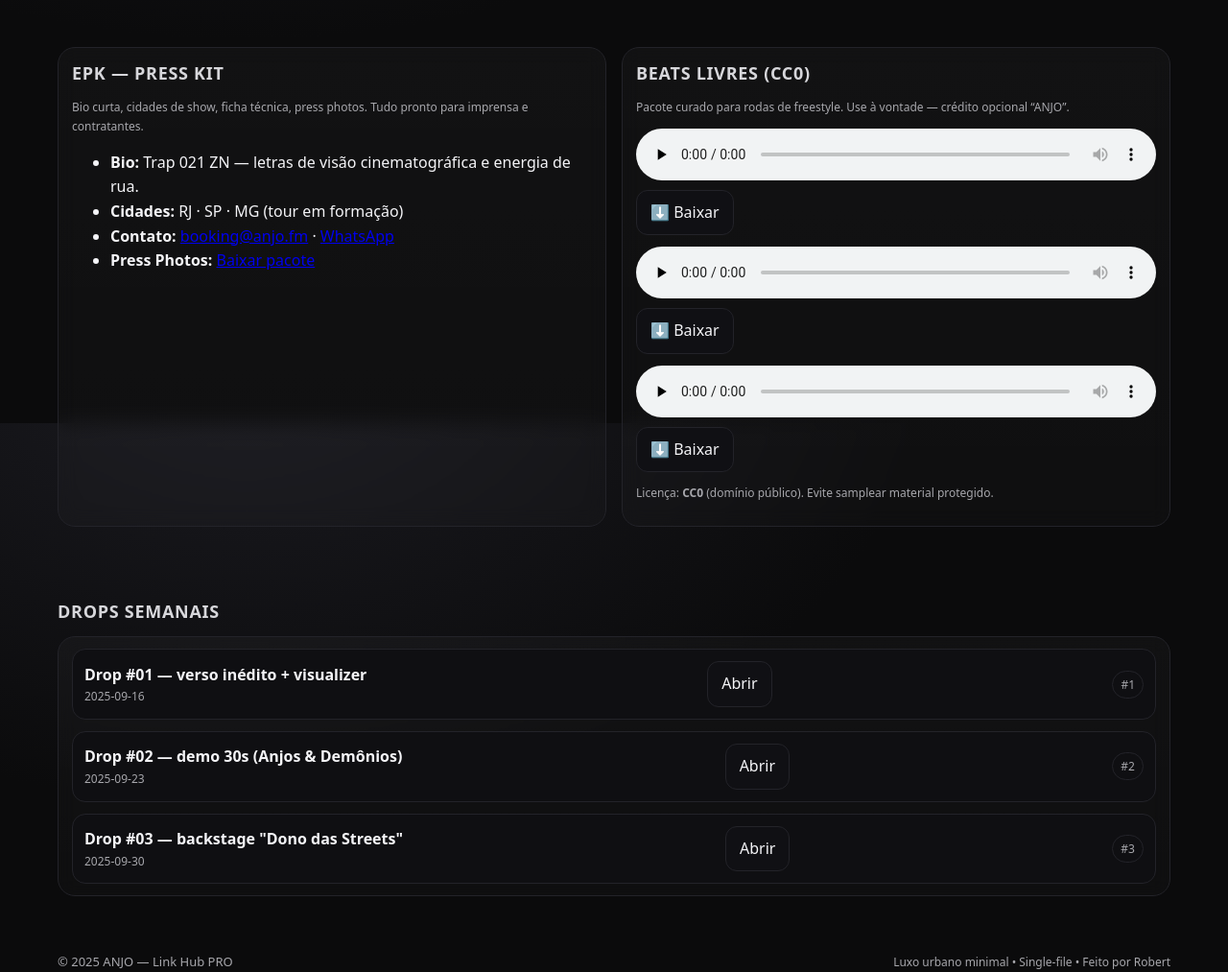
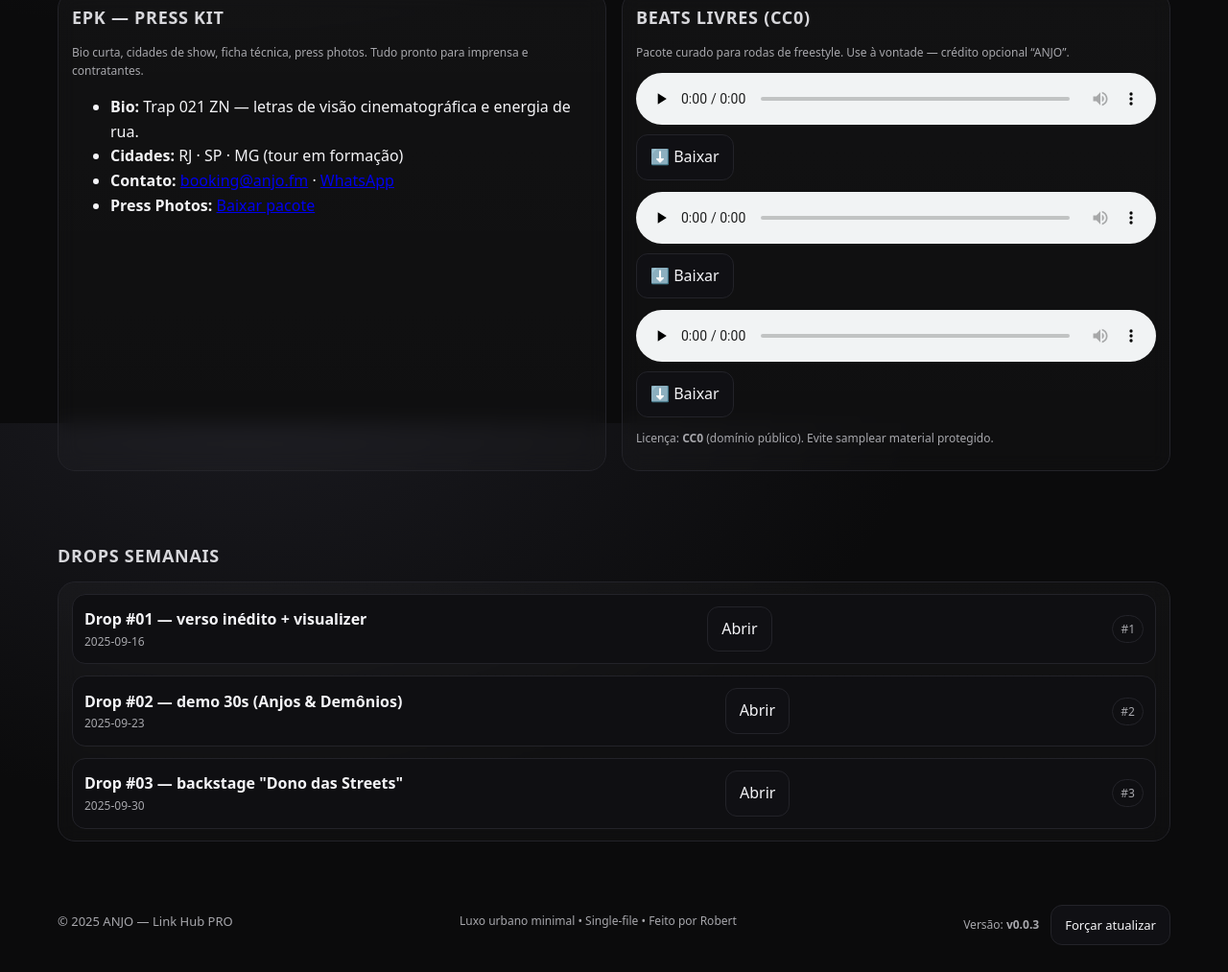
Before and after one commit to digitalrobertlima/link-hub-pro, a plain HTML site: page index.html in a window 1280 px wide. Shown: the part 1959-2972 px from the top of the page at 96% size. After the commit the page ends 2944 px from the top, so only its background shows below. Drawn offline with Linux system fonts and the light colour scheme.

Commit message:
feat: site version marker + fetch version.txt; move force-refresh to footer

```diff
--- a/index.html
+++ b/index.html
@@ -84,8 +84,6 @@
             <a class="btn brand" href="https://music.youtube.com/channel/UCSYgQNluOj5OTJJ7Tuvv3hA" target="_blank" rel="noopener" aria-label="Ouça agora no YouTube Music">Ouça agora (YT Music)</a>
             <a class="btn" href="#links" aria-label="Ver plataformas de streaming">Plataformas</a>
             <a class="btn gold" href="#booking" aria-label="Ir para informações de booking">Booking</a>
-            <!-- botão para forçar refresh do cache (limpa cache via SW e recarrega) -->
-            <a class="btn" id="force-refresh" href="#" aria-label="Forçar atualizar versão">Forçar atualizar</a>
           </div>
         </div>
       </section>
@@ -166,6 +164,10 @@
     <footer role="contentinfo">
       <div>© <span id="year"></span> ANJO — Link Hub PRO</div>
       <div class="small">Luxo urbano minimal • Single‑file • Feito por Robert</div>
+      <div style="margin-top:8px;display:flex;gap:12px;align-items:center;justify-content:flex-end;">
+  <div class="small" aria-live="polite">Versão: <strong id="site-version">—</strong></div>
+        <a class="btn" id="force-refresh" href="#" aria-label="Forçar atualizar versão">Forçar atualizar</a>
+      </div>
     </footer>
   </div>
 
--- a/src/js/main.js
+++ b/src/js/main.js
@@ -112,6 +112,28 @@ function setupForceRefreshButton() {
   });
 }
 
+/* Versão do site: busca version.txt e atualiza o marcador no footer.
+   Também expõe setSiteVersion() para atualizações manuais via console ou deploy hooks. */
+async function fetchSiteVersion() {
+  const el = document.getElementById('site-version');
+  if (!el) return;
+  try {
+    const res = await fetch('/version.txt', {cache: 'no-store'});
+    if (!res.ok) throw new Error('no version');
+    const text = (await res.text()).trim();
+    el.textContent = text || '—';
+  } catch (err) {
+    // fallback: usar a versão embutida no manifest ou branch
+    el.textContent = 'v0.0.3';
+  }
+}
+
+function setSiteVersion(v) {
+  const el = document.getElementById('site-version');
+  if (el) el.textContent = v;
+}
+window.setSiteVersion = setSiteVersion;
+
 // Forçar autoplay do iframe do YouTube (muted) quando possível
 function tryAutoplayIframe() {
   const iframe = document.querySelector('.embed iframe');
@@ -160,4 +182,5 @@ document.addEventListener('DOMContentLoaded', () => {
   setupPWAInstallPrompt();
   lazyLoadCover();
   setupForceRefreshButton();
+  fetchSiteVersion();
 });
--- /dev/null
+++ b/version.txt
@@ -0,0 +1 @@
+v0.0.3
```
